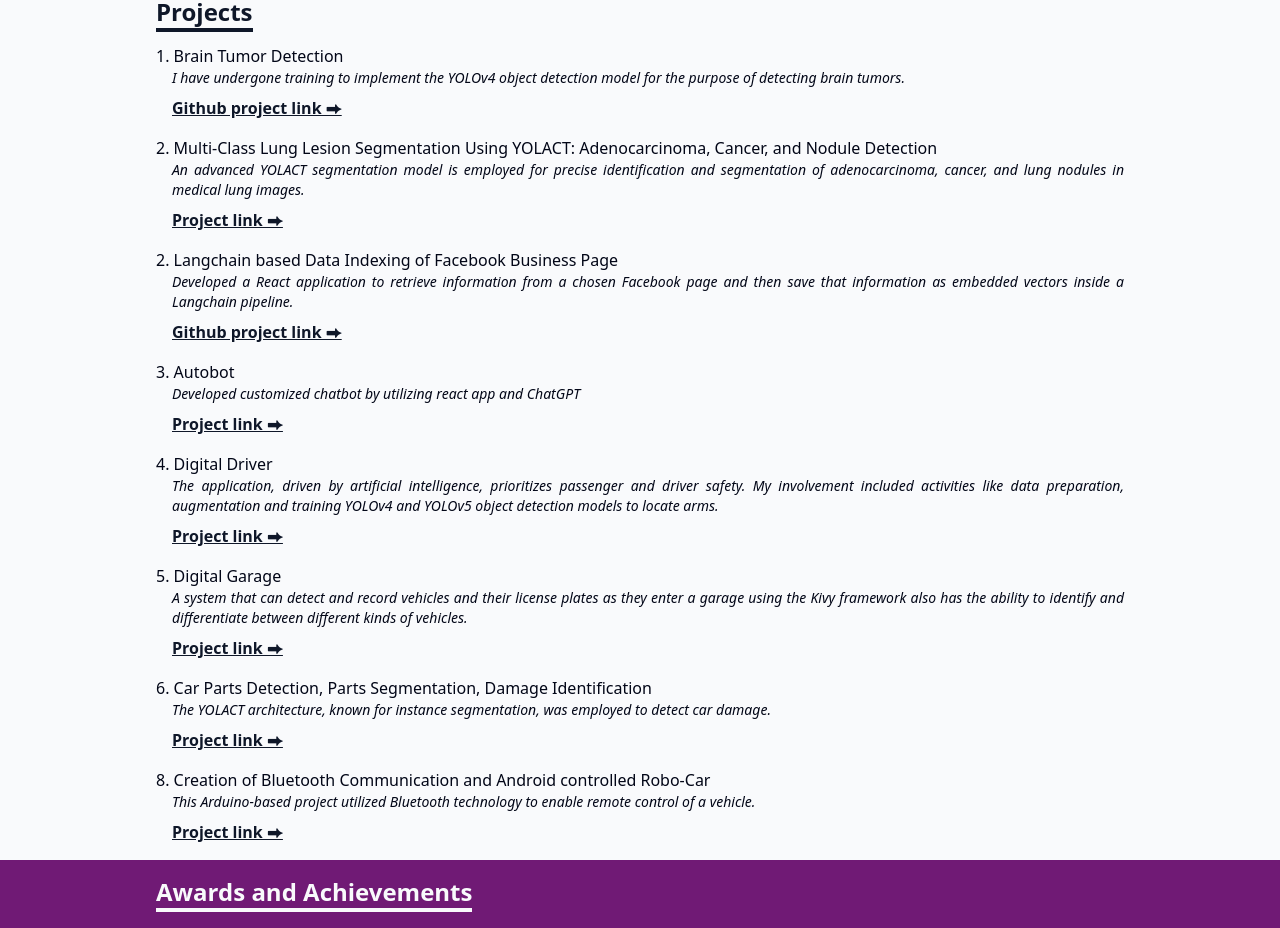
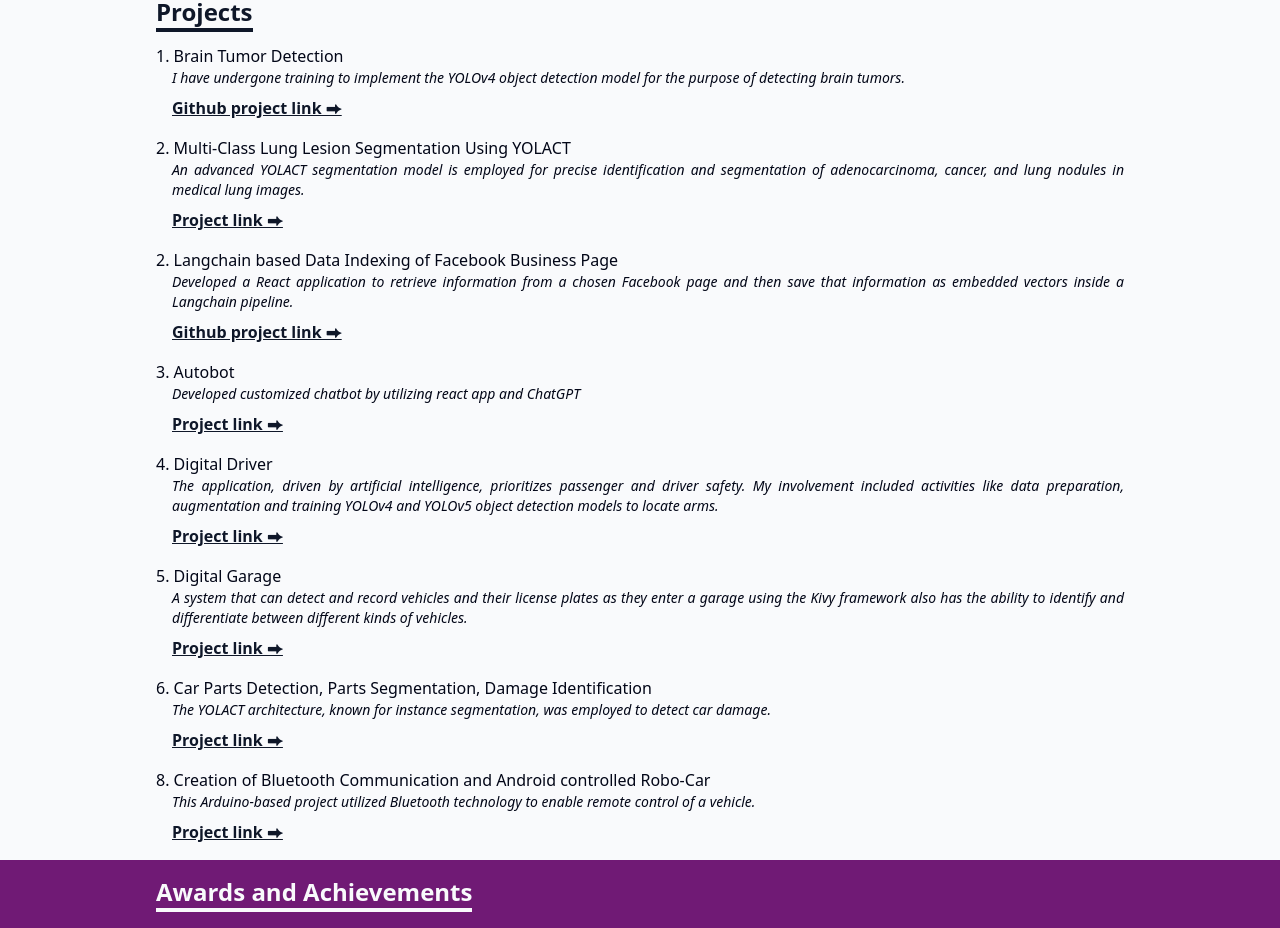
Before and after one commit to MethilaRaya/profile, a React (Create React App) app: page / in a window 1280 px wide. Shown: the part 5320-6248 px from the top of the page. Built offline with nearby package versions, Linux system fonts and the light colour scheme; the HTML template or start-up script is replaced by a standard one.

Commit message:
CV updated

```diff
--- a/src/components/Header.jsx
+++ b/src/components/Header.jsx
@@ -145,7 +145,7 @@
                         <a className='flex justify-between items-center w-full text-[#fff]' href="https://scholar.google.com/citations?user=FL3e_ZQAAAAJ&hl=en" rel="noreferrer" target="_blank">Google Scholar <SiGooglescholar size={30} /> </a>
                     </li>
                     <li className='w-[160px] h-[60px] bg-theme-fuchsia-900 flex justify-between items-center ml-[-100px] hover:ml-[-10px] duration-200'>
-                        <a className='flex justify-between items-center w-full text-[#fff]' href="https://drive.google.com/file/d/11tv6Ws4QjQTiMEZNR51uA9njlXLqaDe0/view?usp=sharing" rel="noreferrer" target="_blank">CV <TbFileCv size={30} /> </a>
+                        <a className='flex justify-between items-center w-full text-[#fff]' href="https://drive.google.com/file/d/1qsN4onE-qxyzsd2Z2DUreaqcJYqWvOSn/view?usp=sharing" rel="noreferrer" target="_blank">CV <TbFileCv size={30} /> </a>
                     </li>
 
 
--- a/src/components/Project.jsx
+++ b/src/components/Project.jsx
@@ -30,7 +30,7 @@
                     </div>
                 </div>
                 <div className='mt-4 '>
-                    <p className='text-text-small-slate-dark font-medium'>2. Multi-Class Lung Lesion Segmentation Using YOLACT: Adenocarcinoma, Cancer, and Nodule Detection </p>
+                    <p className='text-text-small-slate-dark font-medium'>2. Multi-Class Lung Lesion Segmentation Using YOLACT</p>
                     <p className='text-text-small-slate-dark text-sm italic ml-4'>An advanced YOLACT segmentation model is employed for precise identification and segmentation of adenocarcinoma, cancer, and lung nodules in medical lung images. </p>
                     <div className="mt-2 ml-4">
                         <a className="underline font-bold" href="https://drive.google.com/drive/folders/14B1Wjizjd9TxUl2t1Gm-AUDY58N_yHC3?usp=sharing" rel="noreferrer" target="_blank">Project link ⮕</a>
```
